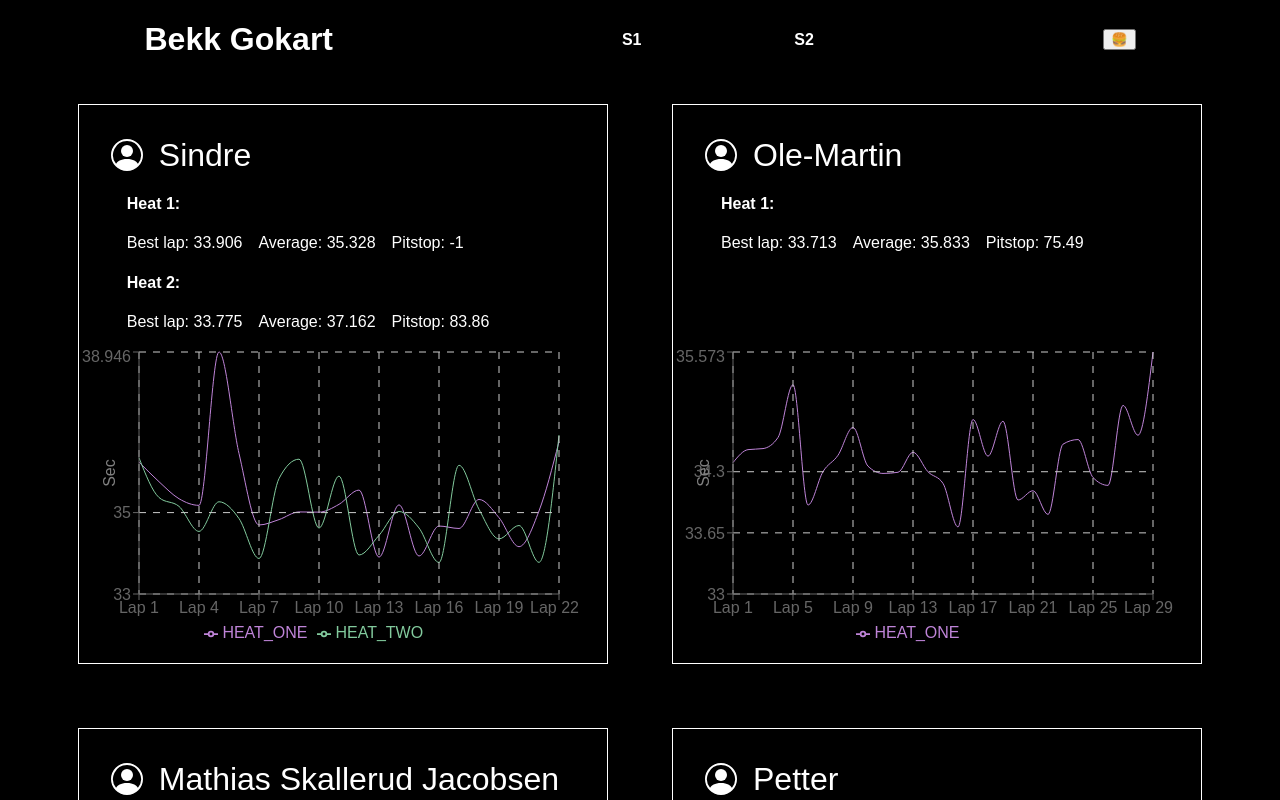
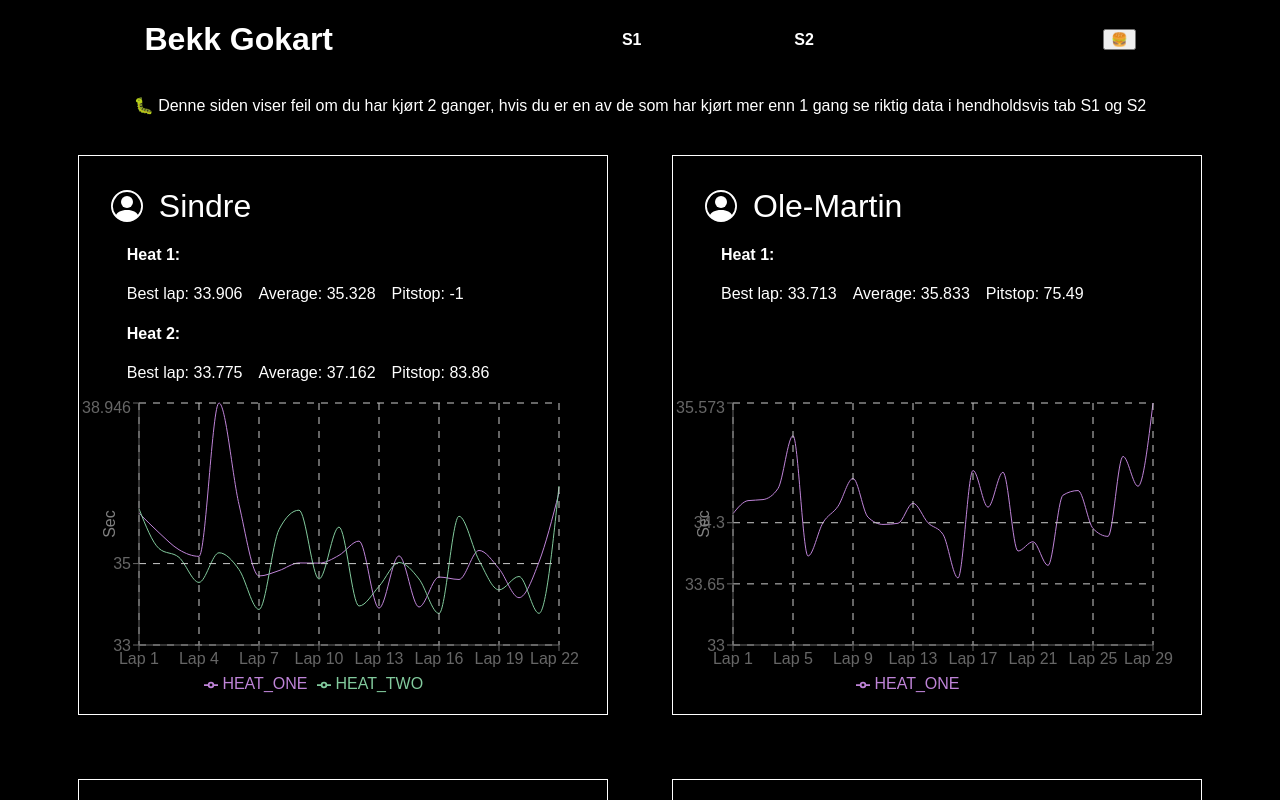
Before and after one commit to MathiasSJacobsen/gokart-stats, a React (Create React App) app: page / in a window 1280 px wide. Shown: the top 800 px of the page. Built offline with nearby package versions, Linux system fonts and the light colour scheme.

Commit message:
Update Landing.tsx med bug varsel

```diff
--- a/src/landing/Landing.tsx
+++ b/src/landing/Landing.tsx
@@ -12,6 +12,7 @@ const Landing = (props: Props) => {
 
   return (
     <StatsContainer>
+      <p>🐛 Denne siden viser feil om du har kjørt 2 ganger, hvis du er en av de som har kjørt mer enn 1 gang se riktig data i hendholdsvis tab S1 og S2</p>
       <PersonalStatsContainer>
         {data.map((e) => (
           <PersonalStat key={e.name} user={e} />
```
